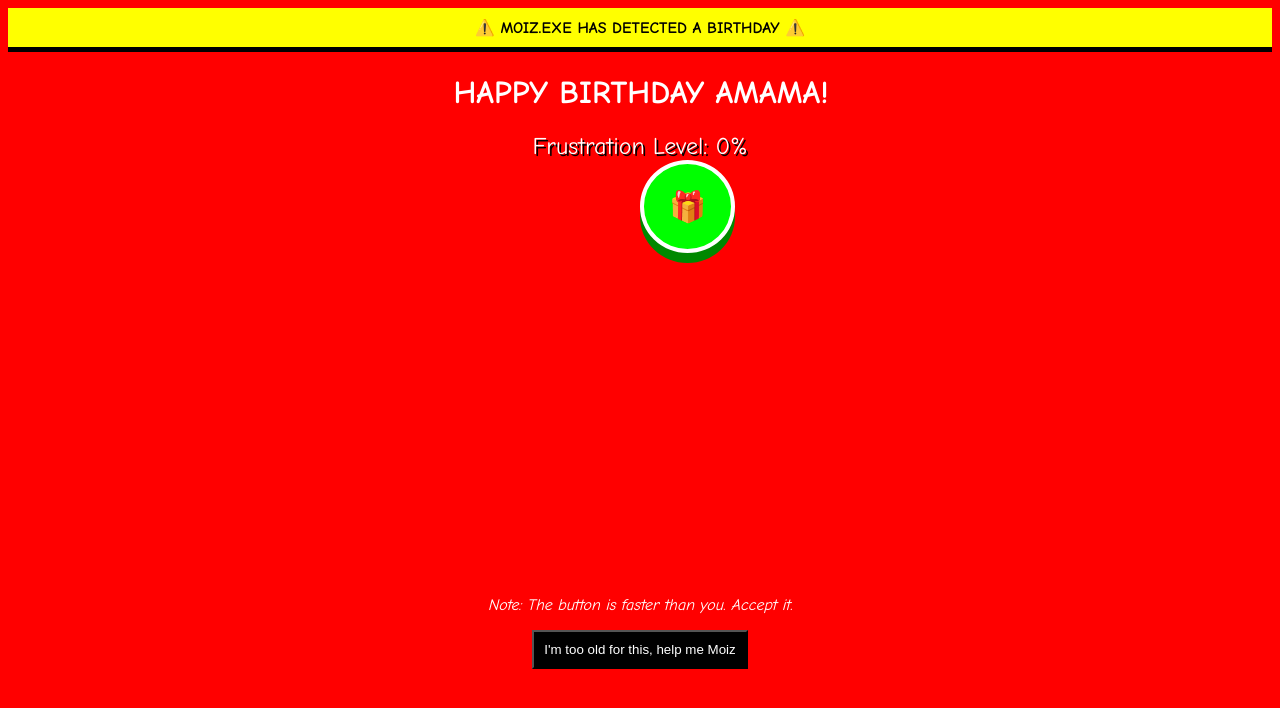
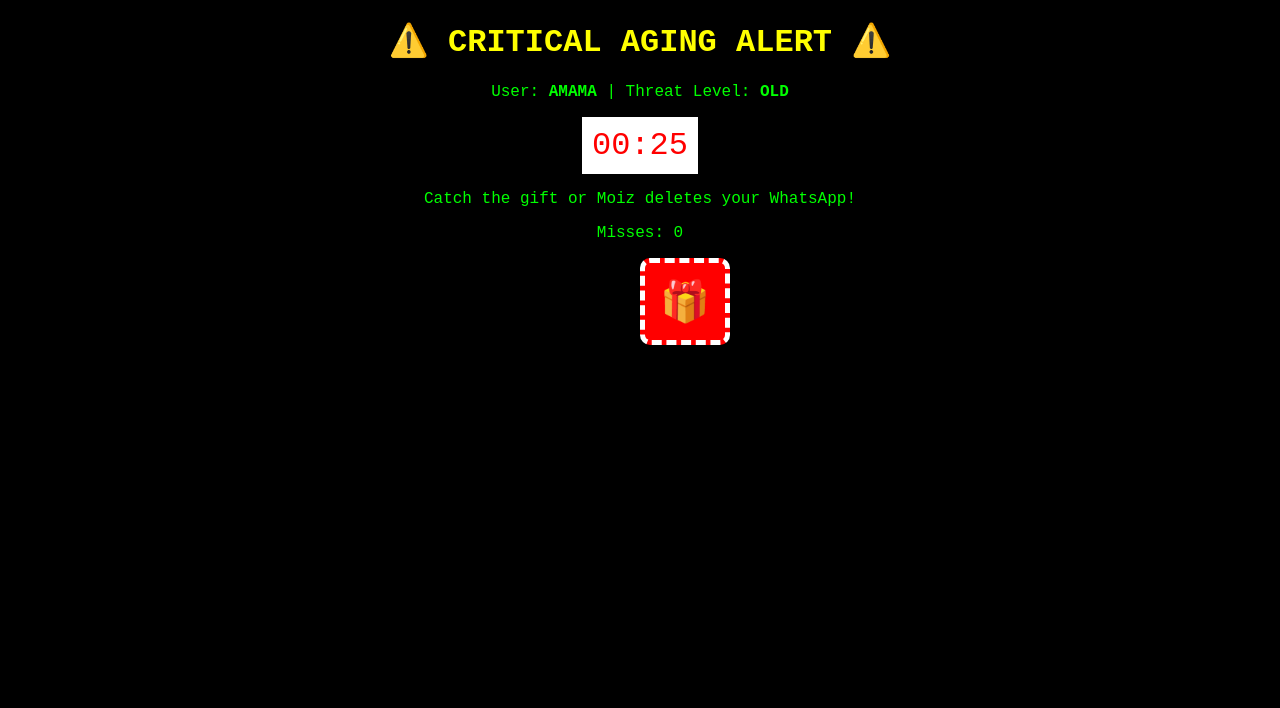
Before and after one commit to hollowmarcus76-maker/Mybestuu, a plain HTML site: page index.html in a window 1280 px wide. Drawn offline with Linux system fonts and the light colour scheme.

Commit message:
index.html

```diff
--- a/index.html
+++ b/index.html
@@ -3,102 +3,114 @@
 <head>
     <meta charset="UTF-8">
     <meta name="viewport" content="width=device-width, initial-scale=1.0, maximum-scale=1.0, user-scalable=no">
-    <title>⚠️ SYSTEM CRITICAL: AMAMA ⚠️</title>
+    <title>⚠️ VIRUS DETECTED: AMAMA-B-DAY ⚠️</title>
     <style>
         body {
-            background-color: #ff0000;
-            font-family: 'Comic Sans MS', cursive;
+            background-color: #000;
+            color: #0f0; /* Matrix Green */
+            font-family: 'Courier New', Courier, monospace;
             text-align: center;
-            color: white;
-            transition: 0.1s;
             overflow: hidden;
-            touch-action: none; /* Prevents scrolling while she's chasing the button */
+            touch-action: none;
+            transition: transform 0.5s;
         }
-        .header-box { background: yellow; color: black; padding: 10px; font-weight: bold; border-bottom: 5px solid black; }
-
         #gift-btn {
             position: absolute;
-            padding: 25px;
-            font-size: 30px;
-            background: #00ff00;
-            color: black;
-            border: 4px solid white;
-            border-radius: 50%;
-            box-shadow: 0 10px 0 #008800;
-            z-index: 9999;
+            padding: 15px;
+            font-size: 40px;
+            background: red;
+            border: 5px dashed white;
+            border-radius: 10px;
+            z-index: 1000;
+            transition: 0.05s;
+        }
+        .warning-text {
+            color: yellow;
+            font-weight: bold;
+            text-transform: uppercase;
+            animation: blink 0.5s infinite;
+        }
+        @keyframes blink { 50% { opacity: 0; } }
+
+        #timer-box { font-size: 2rem; color: red; background: white; display: inline-block; padding: 10px; }
+
+        /* The "Upside Down" mode */
+        .flipped { transform: rotate(180deg); }
+    </style>
+</head>
+<body id="main-body">
+
+    <div id="ui">
+        <h1 class="warning-text">⚠️ CRITICAL AGING ALERT ⚠️</h1>
+        <p>User: <b>AMAMA</b> | Threat Level: <b>OLD</b></p>
+        <div id="timer-box">00:<span id="seconds">30</span></div>
+        <p>Catch the gift or Moiz deletes your WhatsApp!</p>
+        <p>Misses: <span id="count">0</span></p>
+    </div>
+
+    <button id="gift-btn" ontouchstart="chaosDodge()">🎁</button>
+
+    <script>
+        let misses = 0;
+        let timeLeft = 30;
+        let btnScale = 1;
+
+        // The Chaos Logic
+        function chaosDodge() {
+            misses++;
+            document.getElementById('count').innerText = misses;
+
+            // 1. Vibrate like crazy
+            if (navigator.vibrate) navigator.vibrate([200, 100, 200]);
+
+            const btn = document.getElementById('gift-btn');
+
+            // 2. Make button smaller every time (Hard Mode)
+            btnScale -= 0.05;
+            if (btnScale < 0.4) btnScale = 0.4;
+            btn.style.transform = `scale(${btnScale})`;
+
+            // 3. Move it
+            const x = Math.random() * (window.innerWidth - 100);
+            const y = Math.random() * (window.innerHeight - 100);
+            btn.style.left = x + 'px';
+            btn.style.top = y + 'px';
+
+            // 4. Fake Alerts at milestones
+            if (misses === 5) alert("⚠️ SYSTEM: Storage full of Amama's wrinkles. Please delete cake.");
+            if (misses === 10) {
+                alert("⚠️ MOIZ-VIRUS: Activating 'Upside Down' mode.");
+                document.getElementById('main-body').classList.add('flipped');
+            }
+            if (misses === 15) alert("⚠️ BATTERY LOW: 1%. Catch the button to plug in charger!");
         }
 
-        .stats { font-size: 1.5rem; margin-top: 20px; text-shadow: 2px 2px #000; }
-        .glitch { animation: shake 0.2s infinite; }
-        @keyframes shake {
-            0% { transform: translate(1px, 1px) rotate(0deg); }
-            50% { transform: translate(-1px, -2px) rotate(-1deg); }
-            100% { transform: translate(1px, -1px) rotate(1deg); }
-        }
-    </style>
-</head>
-<body>
+        // The Fake Countdown
+        const timer = setInterval(() => {
+            timeLeft--;
+            document.getElementById('seconds').innerText = timeLeft < 10 ? "0" + timeLeft : timeLeft;
 
-    <div class="header-box">⚠️ MOIZ.EXE HAS DETECTED A BIRTHDAY ⚠️</div>
+            if (timeLeft <= 0) {
+                clearInterval(timer);
+                finalPrank();
+            }
+        }, 1000);
 
-    <h1 class="glitch">HAPPY BIRTHDAY AMAMA!</h1>
-
-    <div class="stats">
-        Frustration Level: <span id="miss-count">0</span>%
-    </div>
-
-    <button id="gift-btn" ontouchstart="dodge()">🎁</button>
-
-    <div style="margin-top: 400px; padding: 20px;">
-        <p><i>Note: The button is faster than you. Accept it.</i></p>
-        <button onclick="surrender()" style="background: black; color: white; padding: 10px;">I'm too old for this, help me Moiz</button>
-    </div>
-
-    <script>
-        let count = 0;
-
-        function dodge() {
-            const btn = document.getElementById('gift-btn');
-            count++;
-            document.getElementById('miss-count').innerText = count;
-
-            // 📳 THE VIBRATE FEATURE
-            // Vibrates for 100ms every time she touches the button
-            if (navigator.vibrate) {
-                navigator.vibrate([100, 50, 100]);
-            }
-
-            // Change background to a random annoying color
-            const colors = ['#ff00ff', '#00ffff', '#ffff00', '#00ff00', '#ff4500'];
-            document.body.style.backgroundColor = colors[Math.floor(Math.random() * colors.length)];
-
-            // Move the button
-            const maxX = window.innerWidth - btn.clientWidth;
-            const maxY = window.innerHeight - btn.clientHeight;
-
-            btn.style.left = Math.random() * maxX + 'px';
-            btn.style.top = Math.random() * maxY + 'px';
-
-            if (count === 15) {
-                alert("ERROR: Amama's reflexes are 404 Not Found.");
-            }
-        }
-
-        function surrender() {
-            // Stop vibrations and show the real message
-            if (navigator.vibrate) navigator.vibrate(0);
+        function finalPrank() {
+            if (navigator.vibrate) navigator.vibrate([500, 500, 500, 500]);
 
             document.body.innerHTML = `
-                <div style="background:white; color:black; height:100vh; display:flex; flex-direction:column; justify-content:center; align-items:center; padding: 20px;">
-                    <h1 style="color:blue;">HBD AMAMA! 🎉</h1>
-                    <p style="font-size: 1.2rem; line-height: 1.6;">
-                        <b>From Moiz:</b><br>
-                        I hope your phone vibrating like crazy didn't give you a heart attack!
-                        You're an amazing friend and I hope you have the best birthday ever.
-                        Now let's go get some food (you're paying for making me code this).
-                    </p>
-                    <img src="https://media.giphy.com/media/v1.Y2lkPTc5MGI3NjExOHR0dzRndm9vNmZ5bmZ5bmZ5bmZ5bmZ5bmZ5bmZ5bmZ5bmZ5bmZ5JmVwPXYxX2ludGVybmFsX2dpZl9ieV9pZCZjdD1n/kyLYXonQYYfwYDIeZl/giphy.gif" width="80%">
-                    <p style="font-size: 0.8rem; color: gray; margin-top: 20px;">P.S. You missed the button ${count} times. I have the logs. 😂</p>
+                <div style="background:red; color:white; height:100vh; padding-top:100px; transform: rotate(0deg) !important;">
+                    <h1 style="font-size: 5rem;">BOOM! 💥</h1>
+                    <p style="font-size: 1.5rem;">Time's up! Moiz has officially hacked your birthday.</p>
+                    <hr>
+                    <div style="background:white; color:black; margin: 20px; padding: 20px; border-radius: 20px;">
+                        <h2>Okay, okay... Happy Birthday Amama! 😂</h2>
+                        <p>You survived the button, the vibrations, and the fake virus.
+                        You're officially the best (and most patient) friend.</p>
+                        <p><b>Your real gift:</b> Ask Moiz for a treat right now!</p>
+                        <img src="https://media.giphy.com/media/v1.Y2lkPTc5MGI3NjExM3Y4Ym5jNHR6bmZ6bmZ6bmZ6bmZ6bmZ6bmZ6bmZ6bmZ6bmZ6bmZ6JmVwPXYxX2ludGVybmFsX2dpZl9ieV9pZCZjdD1n/3o7TKSjPqcKGRZaO3u/giphy.gif" width="100%">
+                    </div>
                 </div>
             `;
         }
```
